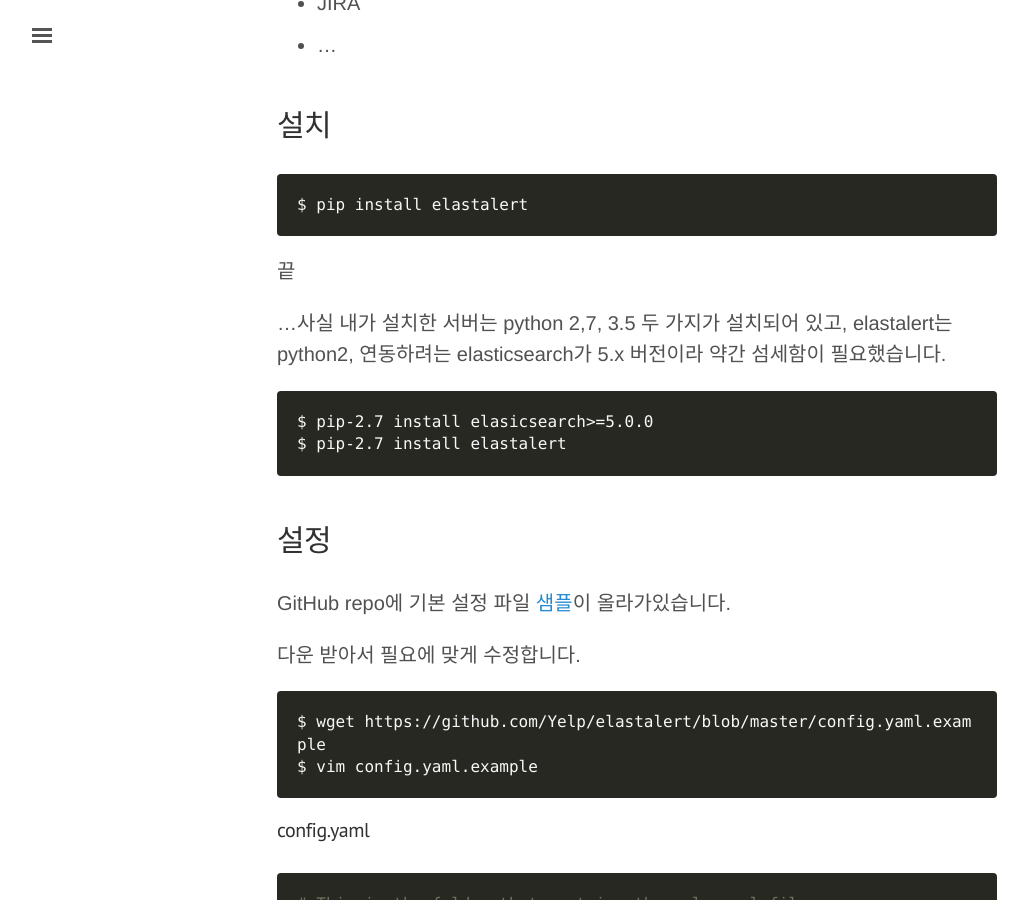
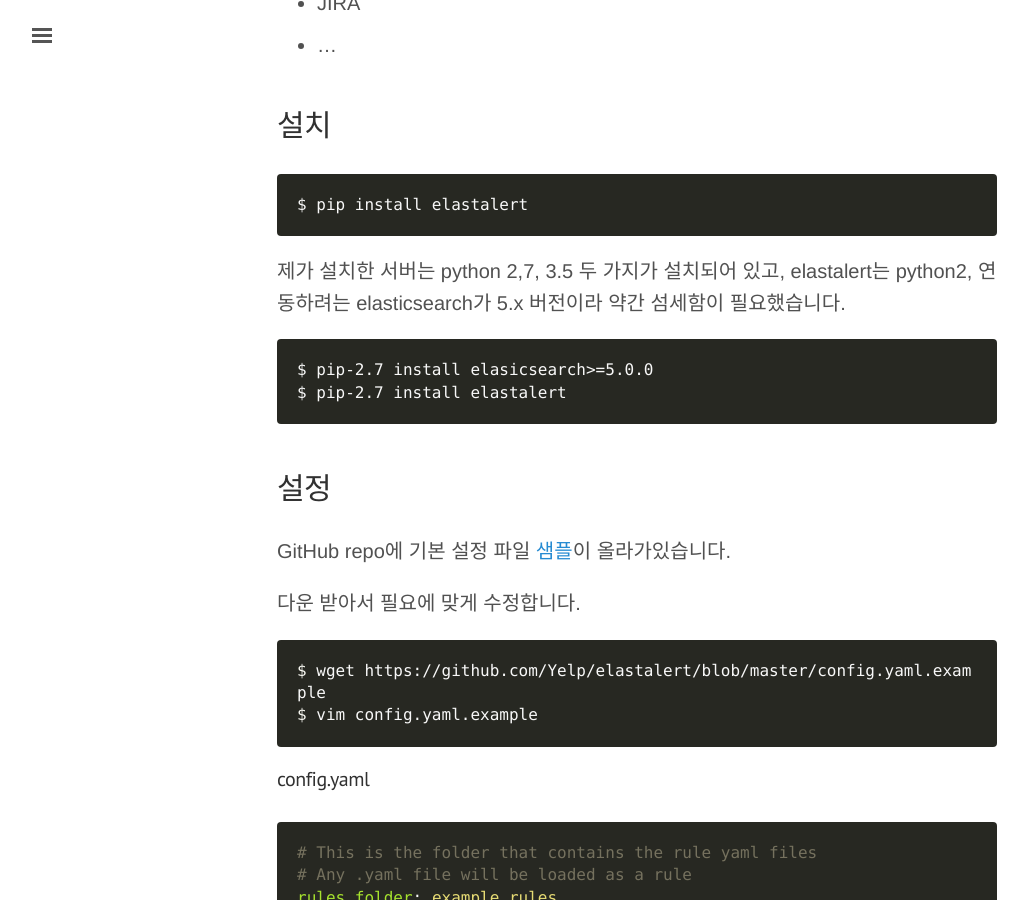
Before and after one commit to mnpk/mnpk.github.io, a Jekyll site: the page built from _posts/2017-03-17-elastalert-slack-integration.md, in a window 1280 px wide and 900 px high, scrolled down 2266 px. Shown: the whole window, without its empty margins (3-1031 px from the left). Built offline with Jekyll 4.4.1, drawn with Linux system fonts in a browser that asks for light colours.

Commit message:
Update 2017-03-17-elastalert-slack-integration.md

````diff
--- a/_posts/2017-03-17-elastalert-slack-integration.md
+++ b/_posts/2017-03-17-elastalert-slack-integration.md
@@ -46,9 +46,8 @@
 ```
 $ pip install elastalert
 ```
-끝
 
-...사실 내가 설치한 서버는 python 2,7, 3.5 두 가지가 설치되어 있고, elastalert는 python2, 연동하려는 elasticsearch가  5.x 버전이라 약간 섬세함이 필요했습니다.
+제가 설치한 서버는 python 2,7, 3.5 두 가지가 설치되어 있고, elastalert는 python2, 연동하려는 elasticsearch가  5.x 버전이라 약간 섬세함이 필요했습니다.
 
 ```
 $ pip-2.7 install elasicsearch>=5.0.0
````
